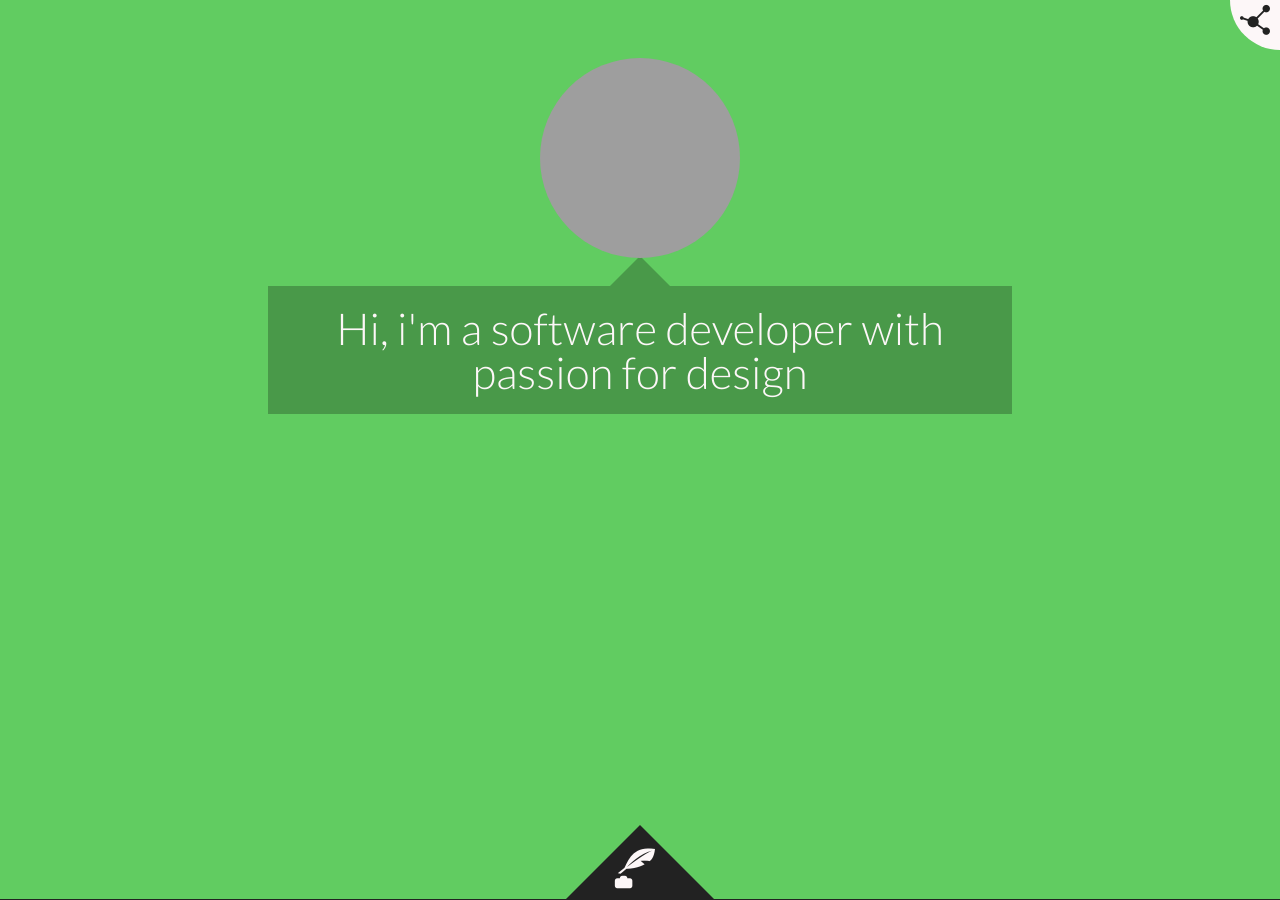
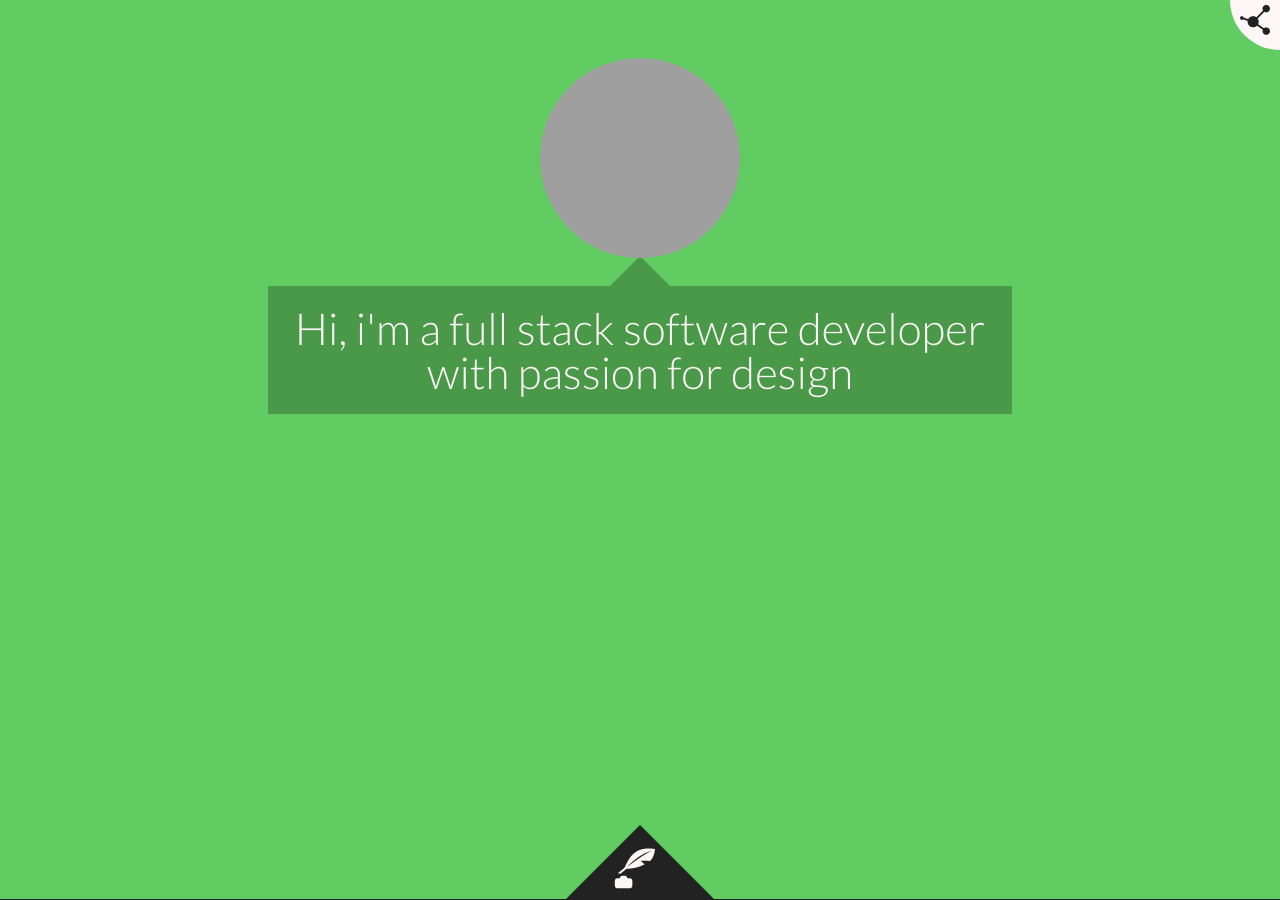
Before and after one commit to mupat/mupat.github.io, a Jekyll site: the page built from index.html, in a window 1280 px wide and 900 px high. Built offline with Jekyll 4.4.1, drawn with Linux system fonts in a browser that asks for light colours; some web fonts are replaced; grey boxes are pictures that could not be loaded.

Commit message:
Update index.html

```diff
--- a/index.html
+++ b/index.html
@@ -113,7 +113,7 @@ skills:
     <img class="avatar avatar-highlight avatar-front" src="{{ page.avatar.url }}?s={{ page.avatar.size }}" alt="avatar for mupat">
     <img class="avatar avatar-highlight avatar-back" src="{{ site.url }}/assets/images/{{ page.logo }}" alt="logo for mupat">
   </div>
-  <h1>Hi, i'm a software developer with passion for design</h1>
+  <h1>Hi, i'm a full stack software developer with passion for design</h1>
 </section>
 <span class="page-next icon-portfolio"></span>
 <section id="portfolio" class="page page-highlight align-center">
```
